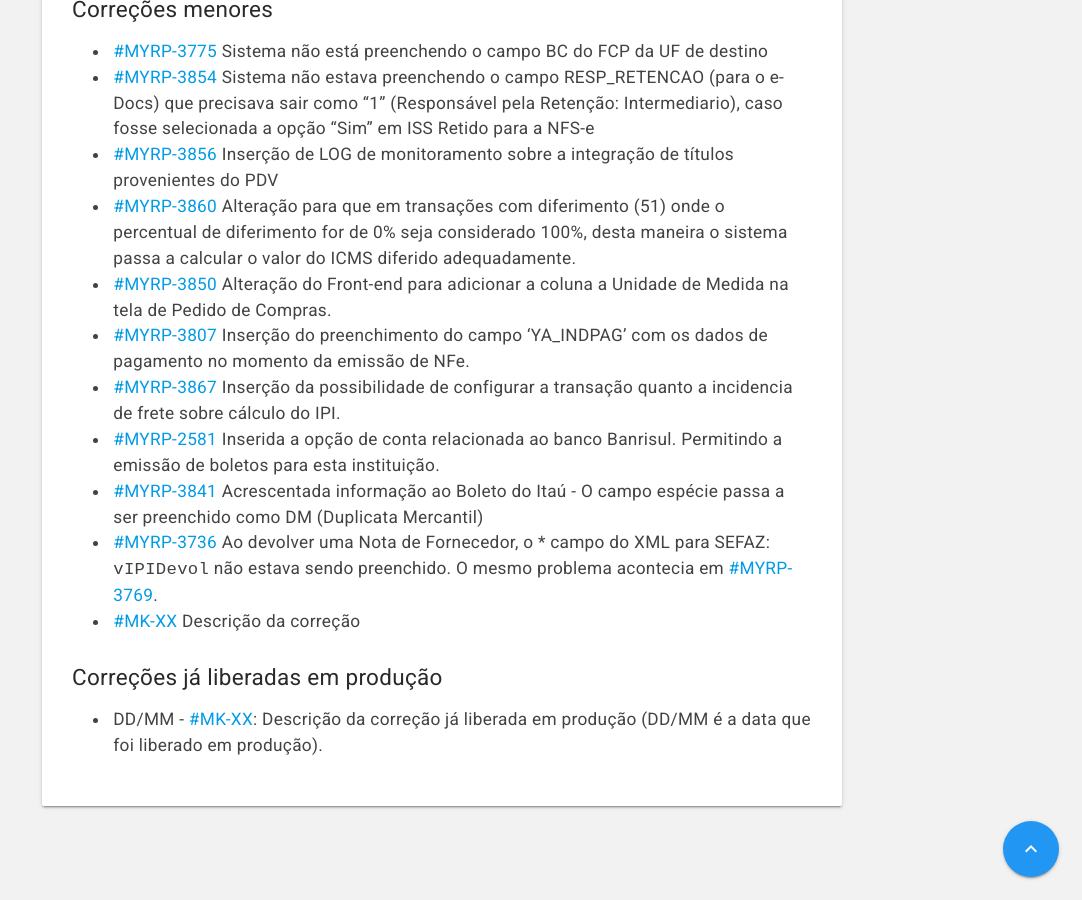
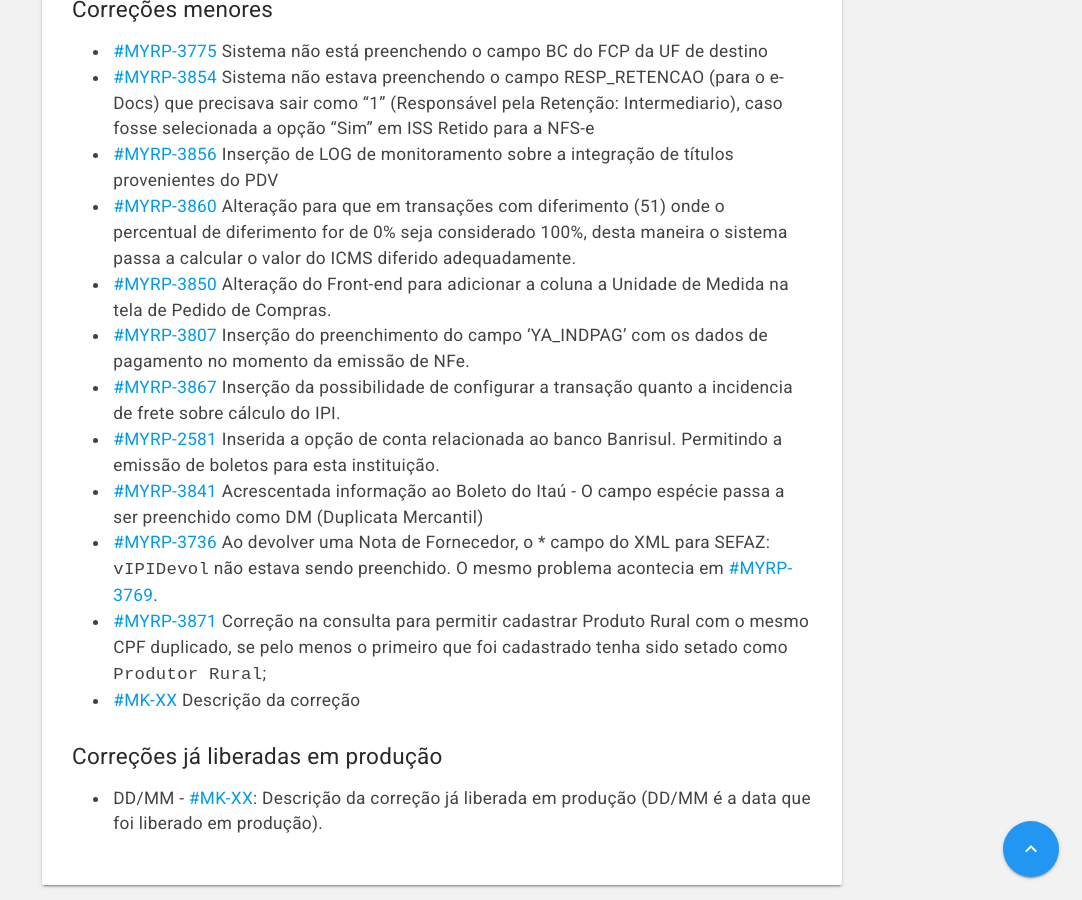
Before and after one commit to myrp-maicon/changelog-myrp, a Jekyll site: the page built from docs/myrp/19.02.01.md, in a window 1280 px wide and 900 px high, scrolled down 1230 px. Shown: the whole window, without its empty margins (198-1280 px from the left). Built offline with Jekyll 4.4.1, drawn with Linux system fonts in a browser that asks for light colours; nearby versions of some CDN libraries; our own code applies the rules of GitHub Pages for plain Markdown files; the repository's description, which GitHub fills in, is left out.

Commit message:
Correção na consulta para permitir cadastrar Produto Rural com o mesmo CPF duplicado, se pelo menos o primeiro que foi cadastrado tenha sido setado como `Produtor Rural`;

```diff
--- a/docs/myrp/19.02.01.md
+++ b/docs/myrp/19.02.01.md
@@ -28,6 +28,7 @@ As alterações estarão disponíveis no ambiente demo.myrp.com.br (212) 3 dias
 * [#MYRP-2581](https://devmyrp.atlassian.net/browse/MYRP-2581) Inserida a opção de conta relacionada ao banco Banrisul. Permitindo a emissão de boletos para esta instituição.
 * [#MYRP-3841](https://devmyrp.atlassian.net/browse/MYRP-3841) Acrescentada informação ao Boleto do Itaú - O campo espécie passa a ser preenchido como DM (Duplicata Mercantil)
 * [#MYRP-3736](https://devmyrp.atlassian.net/browse/MYRP-3736) Ao devolver uma Nota de Fornecedor, o * campo do XML para SEFAZ: `vIPIDevol` não estava sendo preenchido. O mesmo problema acontecia em [#MYRP-3769](https://devmyrp.atlassian.net/browse/MYRP-3769).
+* [#MYRP-3871](https://devmyrp.atlassian.net/browse/MYRP-3871) Correção na consulta para permitir cadastrar Produto Rural com o mesmo CPF duplicado, se pelo menos o primeiro que foi cadastrado tenha sido setado como `Produtor Rural`;
 * [#MK-XX](https://devmyrp.atlassian.net/browse/MK-XX) Descrição da correção
 
 ## Correções já liberadas em produção
```
